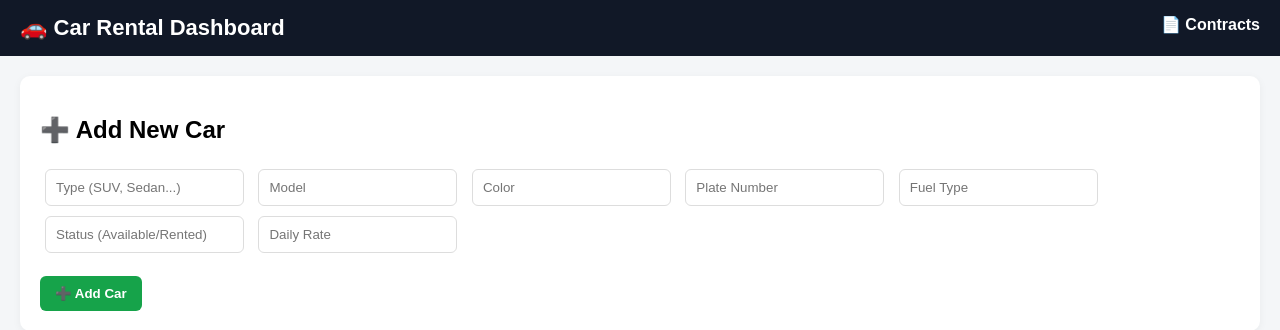
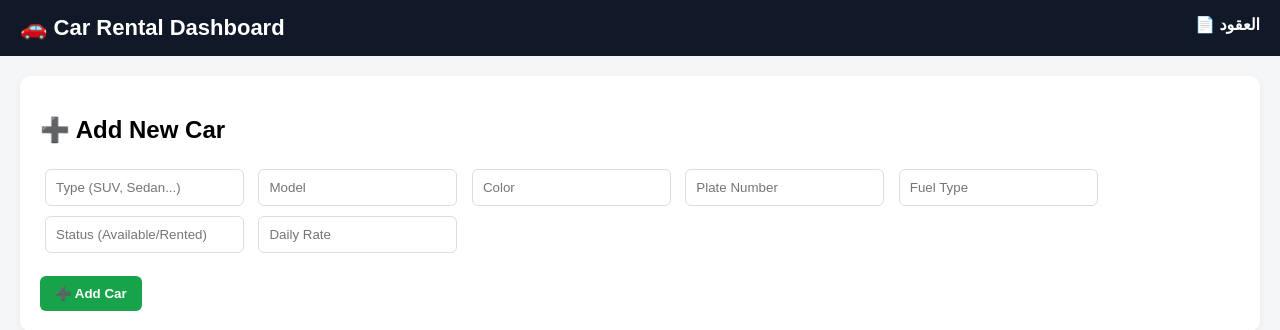
Before and after one commit to bkawash-ops/car-rental, a Flask app: page / in a window 1280 px wide. Shown: the top 330 px of the page. Run offline with Flask 3, Linux system fonts and the light colour scheme; data comes from the database, SQL or seed files in the repository.

Commit message:
Update index.html

```diff
--- a/templates/index.html
+++ b/templates/index.html
@@ -109,7 +109,7 @@
     🚗 Car Rental Dashboard
 
     <a href="/contracts" style="float:right; color:white; text-decoration:none; font-size:16px;">
-        📄 Contracts
+        📄 العقود
     </a>
 </div>
 
```
